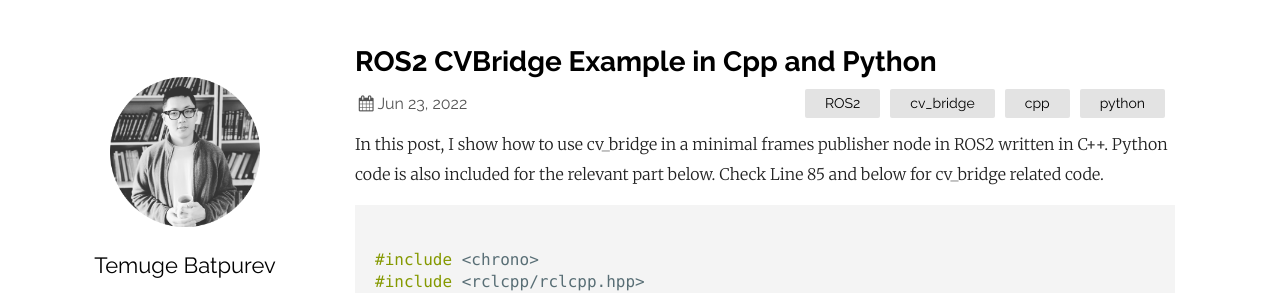
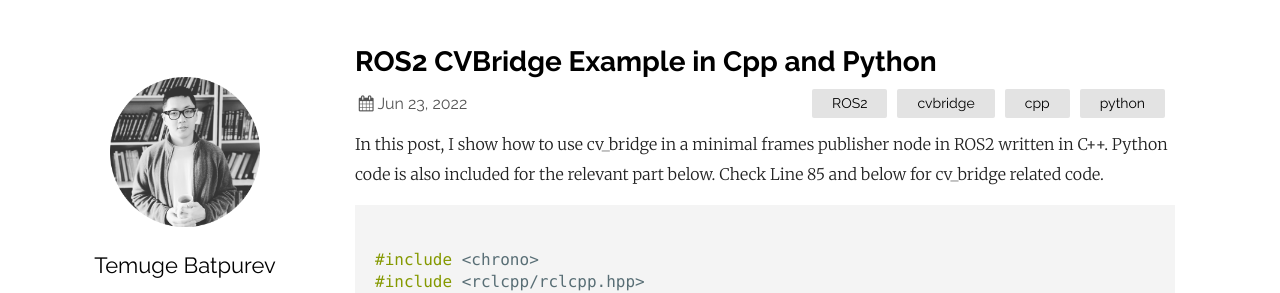
Before and after one commit to TemugeB/temugeb.github.io, a Jekyll site: the page built from _posts/2022-06-23-ros2-cv-bridge-minimal-pubisher.md, in a window 1280 px wide and 900 px high. Shown: the top 293 px of the window. Built offline with Jekyll 4.4.1, drawn with Linux system fonts in a browser that asks for light colours.

Commit message:
Update 2022-06-23-ros2-cv-bridge-minimal-pubisher.md

```diff
--- a/_posts/2022-06-23-ros2-cv-bridge-minimal-pubisher.md
+++ b/_posts/2022-06-23-ros2-cv-bridge-minimal-pubisher.md
@@ -2,7 +2,7 @@
 layout: post
 title:  "ROS2 CVBridge Example in Cpp and Python"
 date:   2022-06-23 10:00:00 +0000
-categories: ROS2 cv_bridge cpp python
+categories: ROS2 cvbridge cpp python
 ---
 
 In this post, I show how to use cv_bridge in a minimal frames publisher node in ROS2 written in C++. Python code is also included for the relevant part below. Check Line 85 and below for cv_bridge related code.
```
